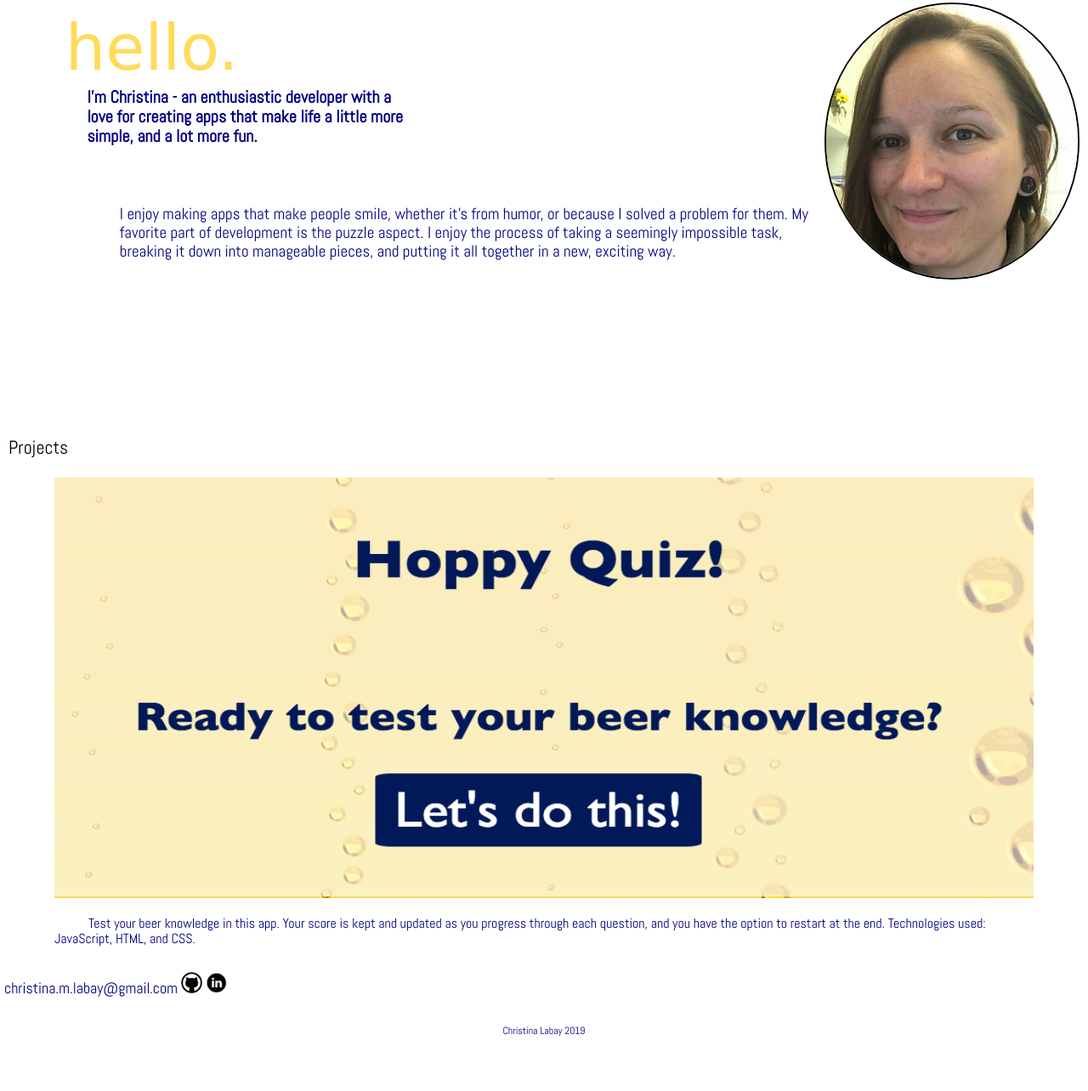
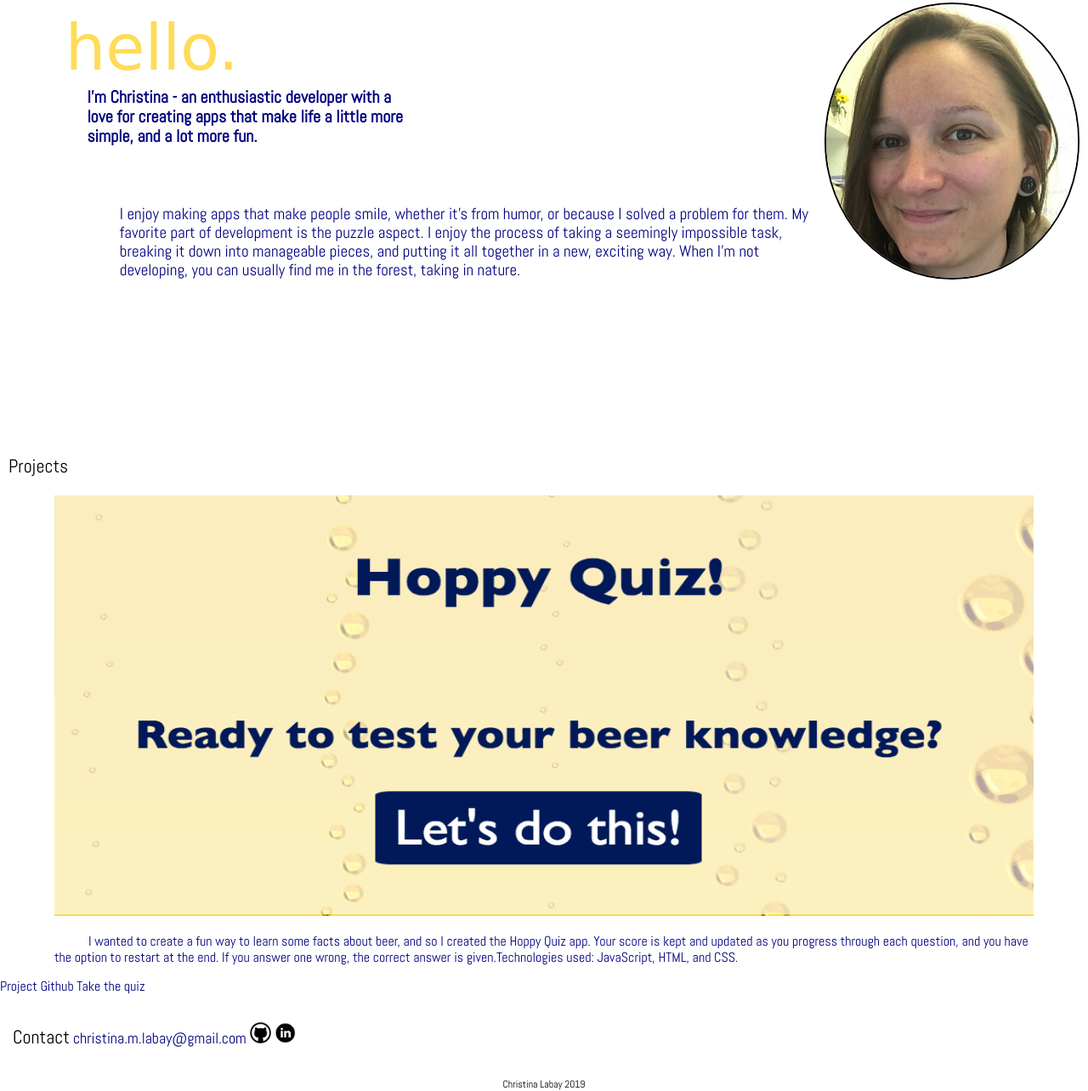
Before and after one commit to CMLabay/shhmavel.github.io, a plain HTML site: page index.html in a window 1280 px wide. Shown: the part 67-1351 px from the top of the page at 85% size. Before the commit the page ends 1288 px from the top, so only its background shows below. Drawn offline with nearby package versions, Linux system fonts and the light colour scheme; a web font is replaced by a local one.

Commit message:
Update index.html

```diff
--- a/index.html
+++ b/index.html
@@ -10,30 +10,38 @@
     <body>
       <nav class="navigation">
         <ul>
-          <li><a href="">About Me</a></li>
-          <li><a href="">Projects</a></li>
-          <li><a href="">Contact<a><li>
+          <li><a href="#main">About Me</a></li>
+          <li><a href="#projects">Projects</a></li>
+          <li><a href="#contact">Contact<a><li>
         </ul>
       </nav>
-      <main role="main">
+      <main role="main" id="main">
         <header role="banner">
           <p class="greeting">hello.</p>
           <img class="headshot" src="Assets/headshot.JPG" alt="head shot of christina"/>
           <p class="headline">I’m Christina - an enthusiastic developer with a love for creating apps that make life a little more simple, and a lot more fun.</p>
         </header>
-        <section class="bio">
-          <p class="bio-text">I enjoy making apps that make people smile, whether it’s from humor, or because I solved a problem for them. My favorite part of development is the puzzle aspect. I enjoy the process of taking a seemingly impossible task, breaking it down into manageable pieces, and putting it all together in a new, exciting way.</p>
+        <section class="bio" id="bio">
+          <p class="bio-text">I enjoy making apps that make people smile, whether it’s from humor, or because I solved a problem for them. My favorite part of development is the puzzle aspect. I enjoy the process of taking a seemingly impossible task, breaking it down into manageable pieces, and putting it all together in a new, exciting way. When I'm not developing, you can usually find me in the forest, taking in nature.</p>
         </section>
-        <section class="projects">
+        <section class="projects" id="projects">
           <p class="section-title">Projects</p>
-            <img class="project-img" src="Assets/quiz.png" alt="project screenshot">
-            <p class="project-text">Test your beer knowledge in this app. Your score is kept and updated as you progress through each question, and you have the option to restart at the end.
-          Technologies used: JavaScript, HTML, and CSS.</p>
+          <img class="project-img" src="Assets/quiz.png" alt="project screenshot">
+          <p class="project-text">I wanted to create a fun way to learn some facts about beer, and so I created the Hoppy Quiz app. Your score is kept and updated as you progress through each question, and you have the option to restart at the end. If you answer one wrong, the correct answer is given.<span>Technologies used: JavaScript, HTML, and CSS.</span>
+          </p>
+          <a class="proj-link" href="https://github.com/shhmavel/hoppy-quiz-v2">Project Github</a>
+          <a class="proj-link" href=
+      "https://shhmavel.github.io/hoppy-quiz-v2/">Take the quiz</a>
         </section>
-        <section class="contact">
-          <p>christina.m.labay@gmail.com</p>
-          <img class="github" src="Assets/github.png" alt="github link">
-          <img class="linkedin" src="Assets/linkedin.png" alt="linkedin link">
+        <section class="contact" id="contact">
+          <p class="section-title contact-title">Contact</p>
+          <p class="contact-text"><a href="mailto:christina.m.labay@gmail.com">christina.m.labay@gmail.com</p>
+          <a href="https://github.com/shhmavel">
+            <img class="github" src="Assets/github.png" alt="github link">
+          </a>
+          <a href="https://www.linkedin.com/in/christina-labay-ab3542119">
+            <img class="linkedin" src="Assets/linkedin.png" alt="linkedin link">
+          </a>
         </section>
       </main>
       <footer>Christina Labay 2019</footer>
```
